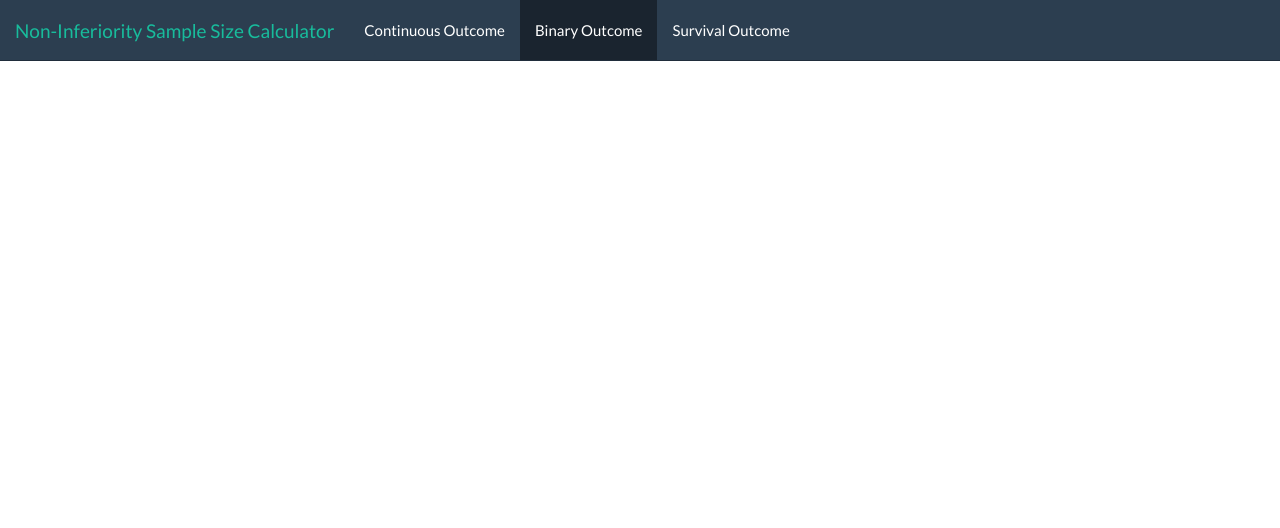
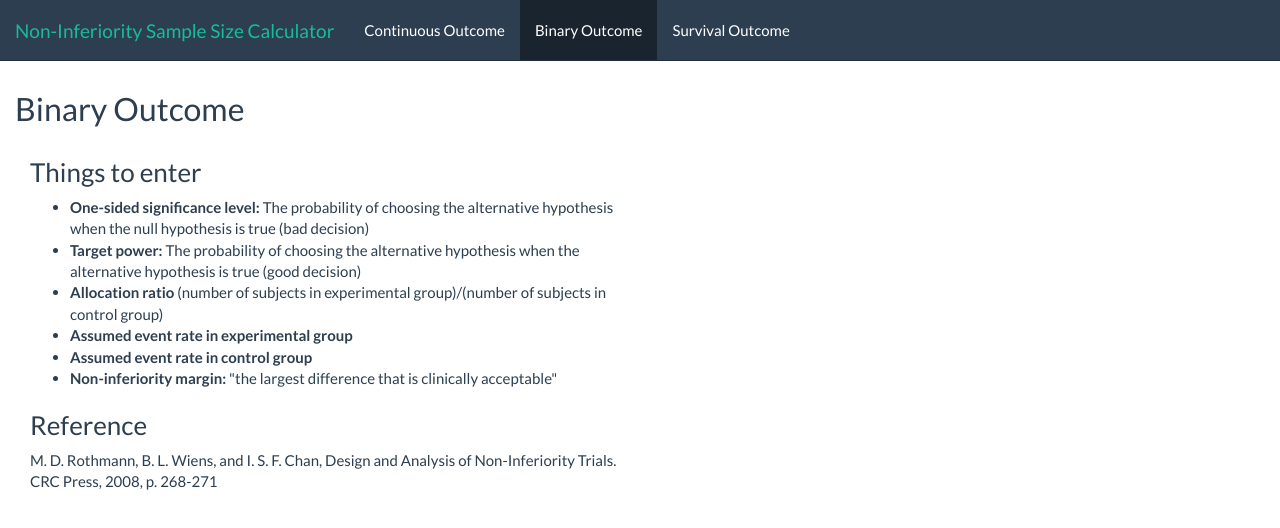
Before and after one commit to NISSC/NISSC, a website: page index.html at #!/binary in a window 1280 px wide. Drawn offline with nearby package versions, Linux system fonts and the light colour scheme; some packages are replaced by stand-ins of ours.

Commit message:
Add text to binary outcome page.

```diff
--- a/partials/binary-outcome.html
+++ b/partials/binary-outcome.html
@@ -1,4 +1,16 @@
+<h2>Binary Outcome</h2>
 <div class="col-md-6">
+    <h3>Things to enter</h3>
+    <ul>
+        <li><strong>One-sided significance level:</strong> The probability of choosing the alternative hypothesis when the null hypothesis is true (bad decision)</li>
+        <li><strong>Target power:</strong> The probability of choosing the alternative hypothesis when the alternative hypothesis is true (good decision)</li>
+        <li><strong>Allocation ratio</strong> (number of subjects in experimental group)/(number of subjects in control group)</li>
+        <li><strong>Assumed event rate in experimental group</strong></li>
+        <li><strong>Assumed event rate in control group</strong></li>
+        <li><strong>Non-inferiority margin:</strong> "the largest difference that is clinically acceptable"</li>
+    </ul>
+    <h3>Reference</h3>
+    <p>M. D. Rothmann, B. L. Wiens, and I. S. F. Chan, Design and Analysis of Non-Inferiority Trials. CRC Press, 2008, p. 268-271</p>
 </div>
 <div class="col-md-6">
 </div>
```
